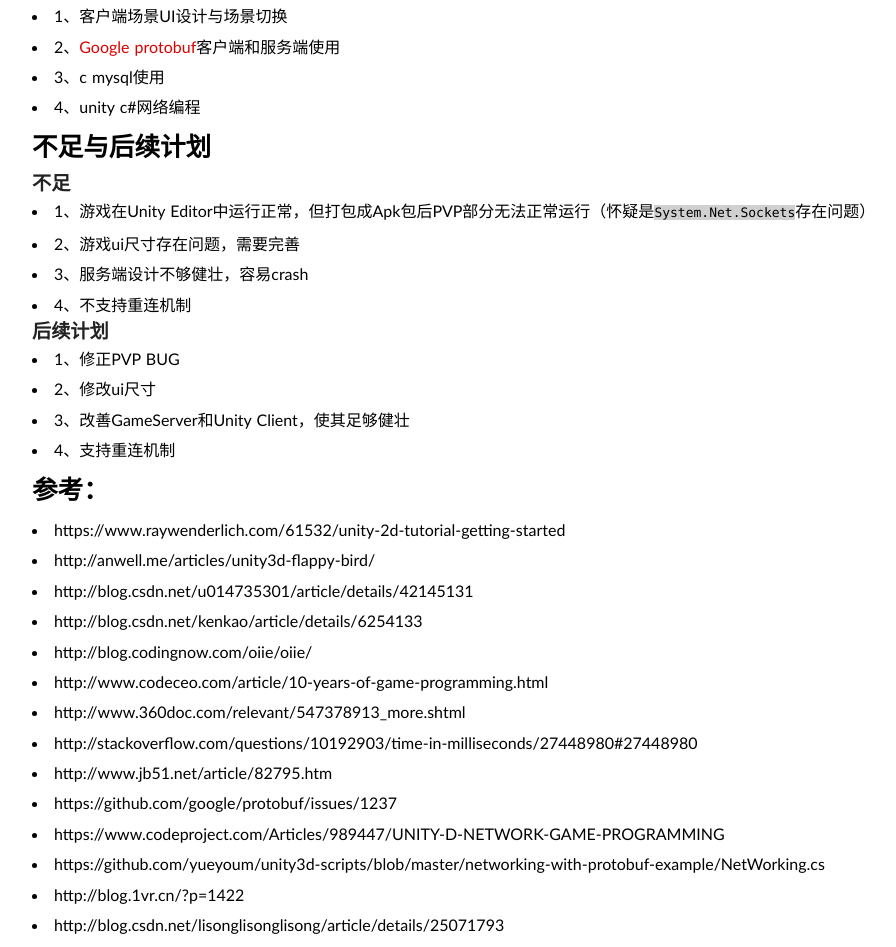
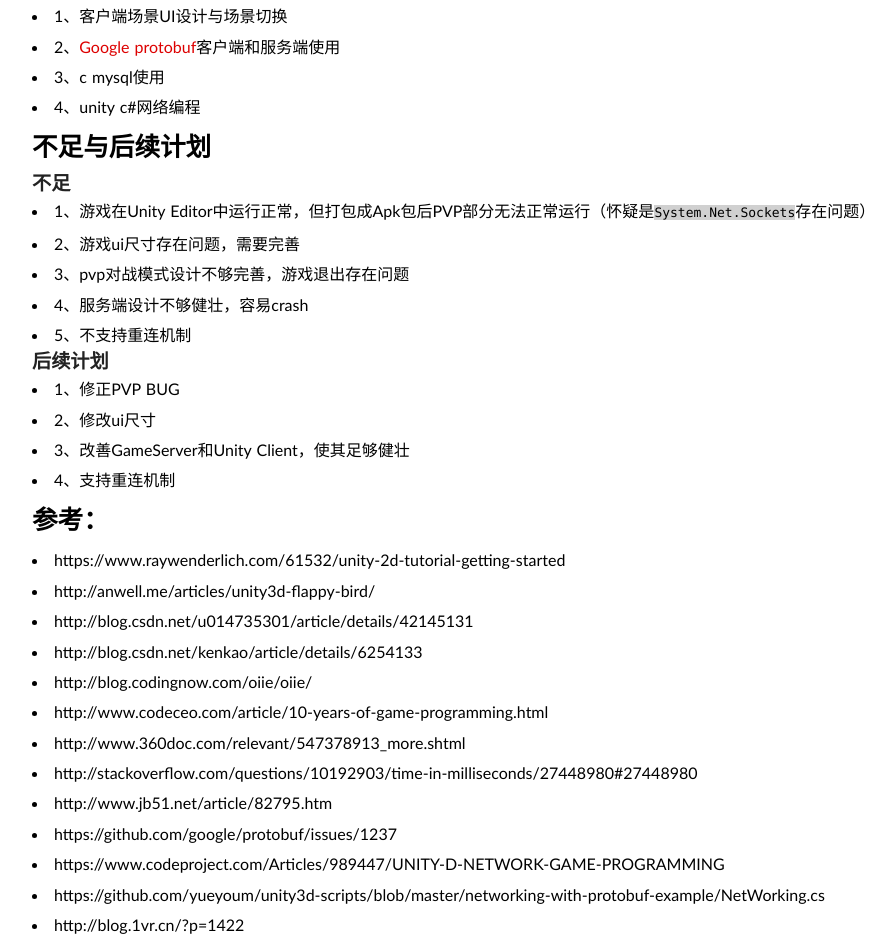
Before and after one commit to duyanghao/duyanghao.github.io, a Jekyll site: the page built from _posts/2016-1-17-SnowMan.md, in a window 1280 px wide and 1400 px high, scrolled down 4092 px. Shown: the top 947 px of the window, without its empty margins (158-1054 px from the left). Built offline with Jekyll 4.4.1, drawn with Linux system fonts in a browser that asks for light colours; some web fonts are replaced; comment, search, counter and statistics services are not loaded.

Commit message:
Update _posts/2016-1-17-SnowMan.md
Signed-off-by: “duyanghao” <1294057873@qq.com>

```diff
--- a/_posts/2016-1-17-SnowMan.md
+++ b/_posts/2016-1-17-SnowMan.md
@@ -76,8 +76,9 @@ excerpt: the detailed description of the same game - SnowMan……
 
 * 1、游戏在Unity Editor中运行正常，但打包成Apk包后PVP部分无法正常运行（怀疑是`System.Net.Sockets`存在问题）
 * 2、游戏ui尺寸存在问题，需要完善
-* 3、服务端设计不够健壮，容易crash
-* 4、不支持重连机制
+* 3、pvp对战模式设计不够完善，游戏退出存在问题
+* 4、服务端设计不够健壮，容易crash
+* 5、不支持重连机制
 
 ### 后续计划
 
```
Also changed, not shown: other parts of _posts/2016-1-17-SnowMan.md (+1 -0 lines).
